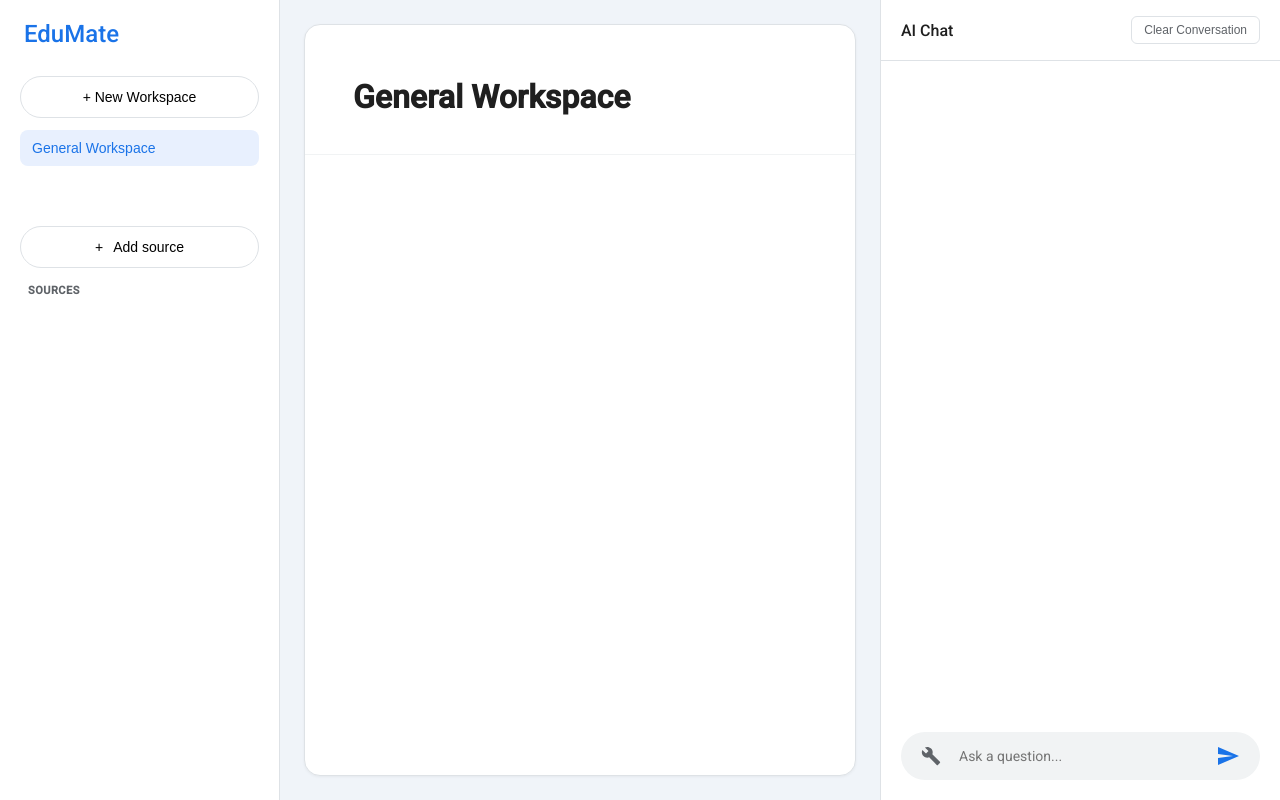
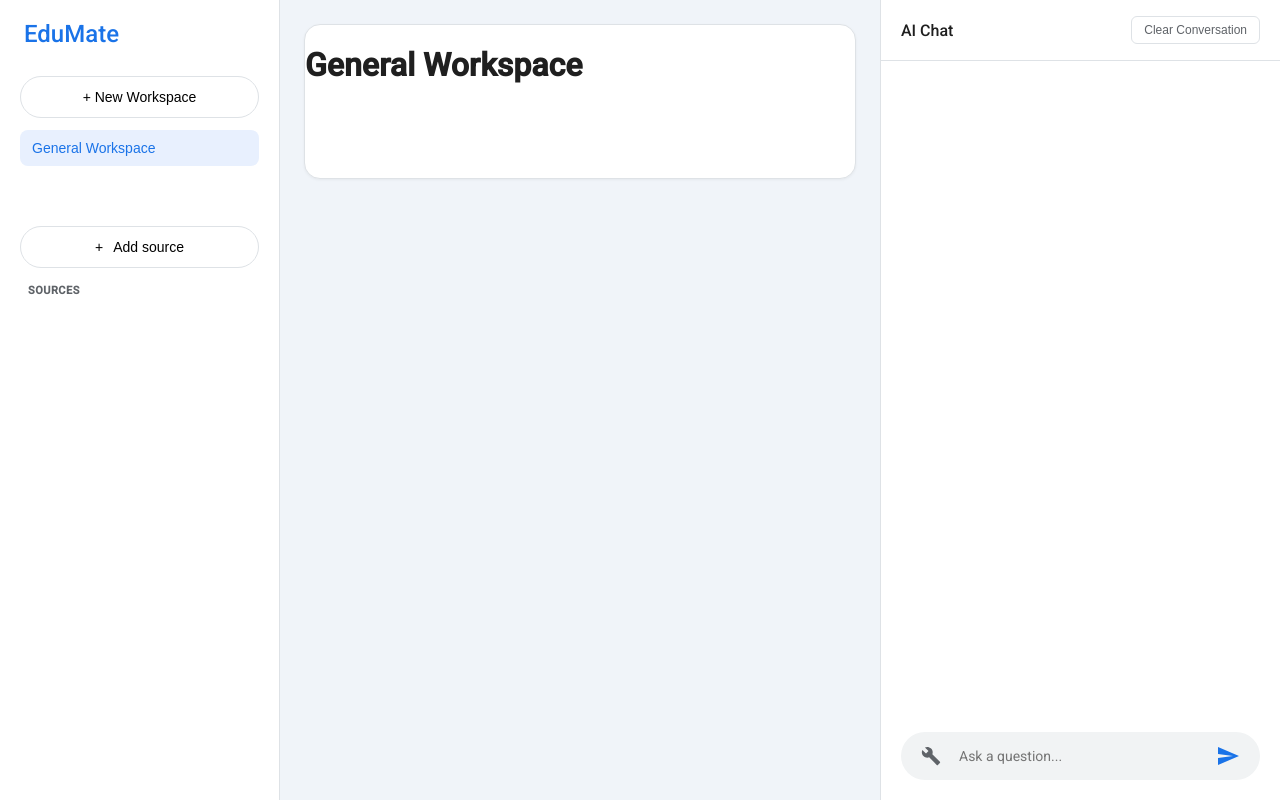
Before and after one commit to StakLabs/EduMate, a plain HTML site: page e.html in a window 1280 px wide. Drawn offline with nearby package versions, Linux system fonts and the light colour scheme; a web font is replaced by a local one.

```diff
--- a/styles.css
+++ b/styles.css
@@ -139,32 +139,31 @@
 .canvas {
   flex: 1;
   padding: 24px;
-  overflow-y: auto;
+  overflow-y: auto; /* Keeps the scrollbar on the main canvas area */
   display: flex;
   flex-direction: column;
+  align-items: center; /* Centers the paper */
 }
 
 .canvas-paper {
   width: 100%;
   max-width: 850px;
-  margin: 0 auto;
-  min-height: 100%;
+  height: auto; /* Changed from min-height: 100% to allow growth */
+  min-height: fit-content;
   background: var(--bg-canvas);
   border-radius: 16px;
   border: 1px solid var(--border-color);
   box-shadow: 0 1px 3px rgba(0,0,0,0.05);
   display: flex;
   flex-direction: column;
-}
-
-.canvas-header {
-  padding: 32px 48px 16px;
-  border-bottom: 1px solid #f1f3f4;
+  margin-bottom: 40px; /* Gives some breathing room at the bottom */
 }
 
 .canvas-content {
   padding: 24px 48px 48px;
   line-height: 1.6;
+  height: auto; /* Ensures the article expands */
+  overflow: visible; /* Prevents internal clipping */
 }
 
 .chat-pane {
```
